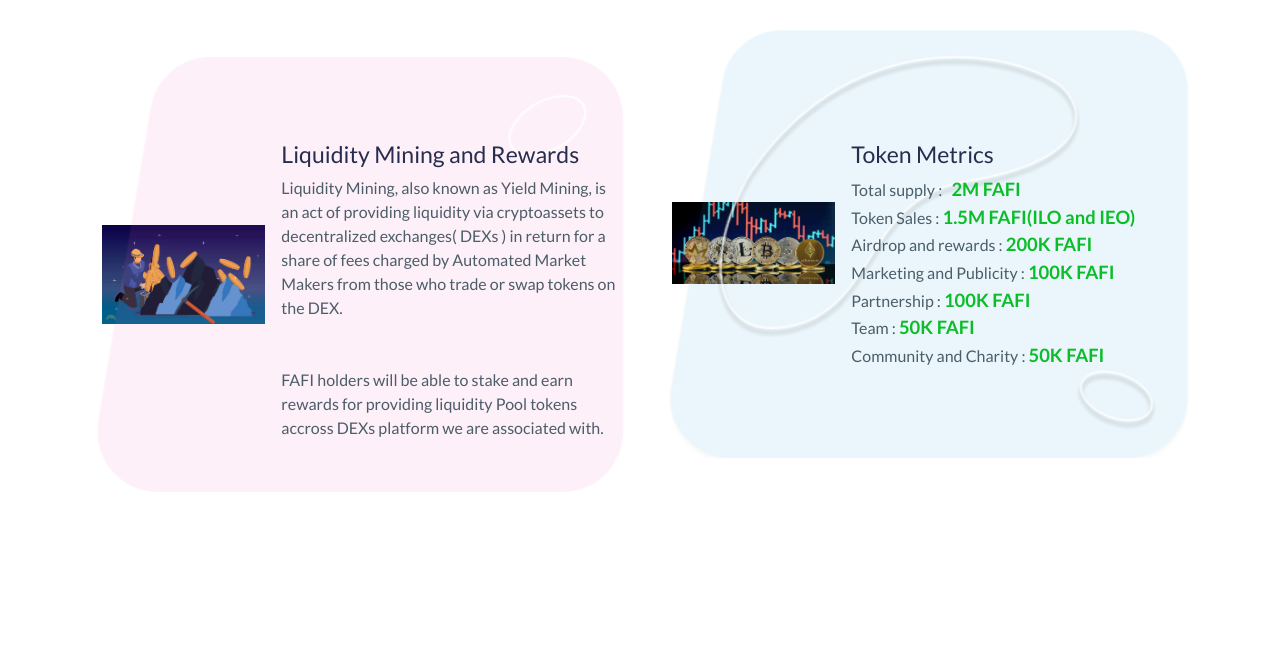
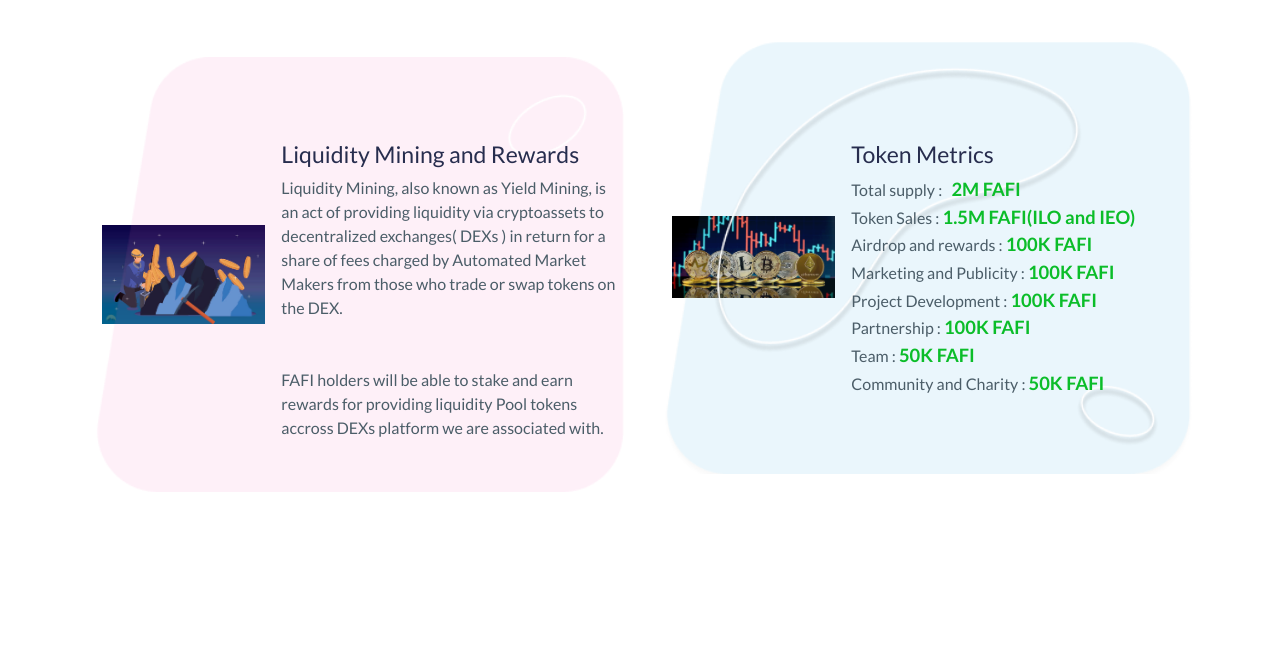
Before and after one commit to code-syndicate/farmfinance, a Django app: page /tokenomics/ in a window 1280 px wide. Shown: the part 754-1415 px from the top of the page. Run offline with Django 3.2, Linux system fonts and the light colour scheme; parts of the project's set-up code (start-up, migrations or seed data) failed here and were passed over; some libraries are stand-ins or nearby versions.

Commit message:
latest changes

```diff
--- a/main/templates/main/tokenomics.html
+++ b/main/templates/main/tokenomics.html
@@ -53,8 +53,9 @@
       data.addColumn('number', 'Amount');
       data.addRows([
         ['Token Sales', 1500000],
-        ['Airdrop', 200000],
+        ['Airdrop', 100000],
         ['Marketing and Publicity', 100000],
+        ['Project Development', 100000],
         ['Partnership', 100000],
         ['Team', 50000],
         ['Community and Charity', 50000]
@@ -341,9 +342,12 @@
                       Token Sales : <span style="font-size:115%;color:rgb(11, 189, 41)" class="fw-bold "> 1.5M FAFI(ILO and IEO)
                       </span>
                       <br>
-                      Airdrop and rewards : <span style="font-size:115%;color:rgb(11, 189, 41)" class="fw-bold "> 200K FAFI </span>
+                      Airdrop and rewards : <span style="font-size:115%;color:rgb(11, 189, 41)" class="fw-bold "> 100K FAFI </span>
                       <br>
                       Marketing and Publicity : <span style="font-size:115%;color:rgb(11, 189, 41)" class="fw-bold ">
+                        100K FAFI </span>
+                      <br>
+                      Project Development : <span style="font-size:115%;color:rgb(11, 189, 41)" class="fw-bold ">
                         100K FAFI </span>
                       <br>
                       Partnership : <span style="font-size:115%;color:rgb(11, 189, 41)" class="fw-bold "> 100K FAFI
```
